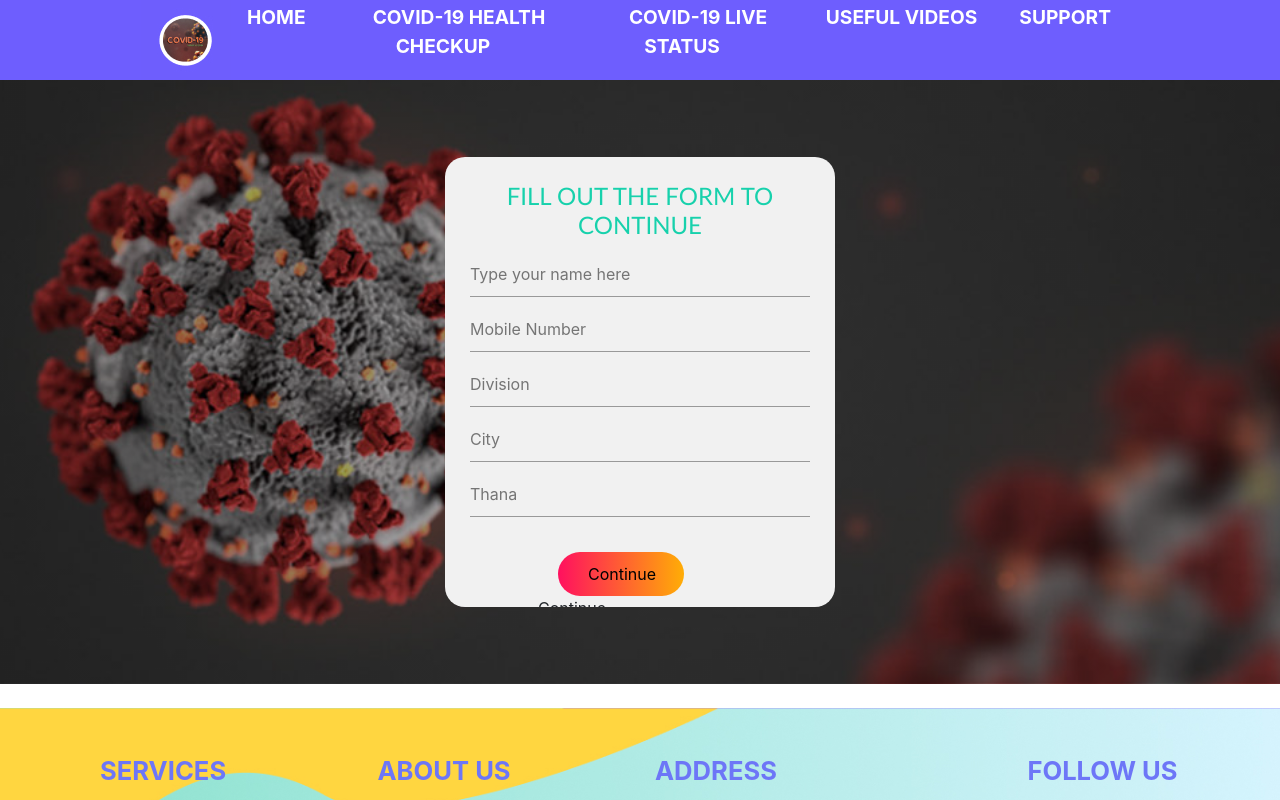
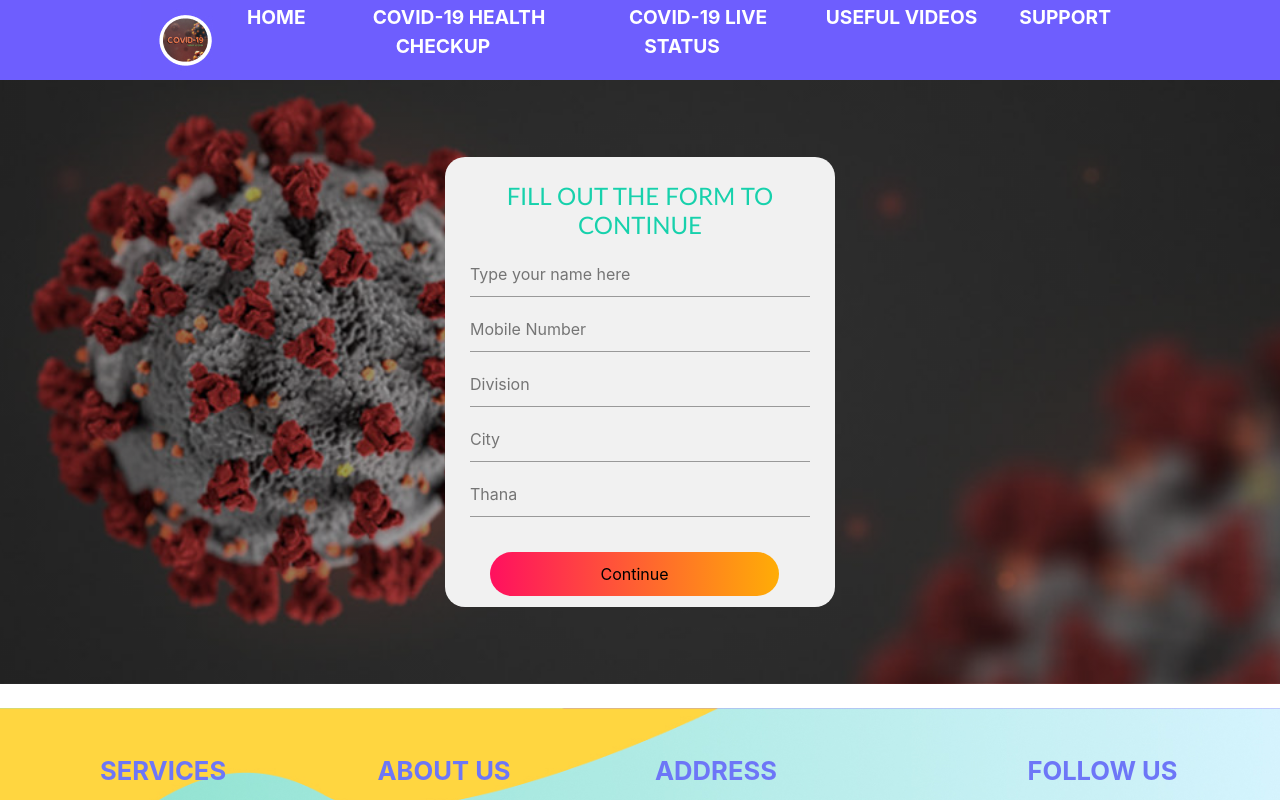
Before and after one commit to abdulkadershohan/COVID-19-SURVEY-FROM, a React (Create React App) app: page /input-form in a window 1280 px wide. Shown: the top 800 px of the page. Built offline with nearby package versions, Linux system fonts and the light colour scheme.

Commit message:
include sessionStorage & fix continue btn

```diff
--- a/src/Components/Form/input-form.js
+++ b/src/Components/Form/input-form.js
@@ -25,14 +25,16 @@ class InputForm extends Component {
     }
 
     onChangeName(e){
-        this.setState({
+      this.setState({
             name:e.target.value
         })
+
     }
     onChangePhone(e){
         this.setState({
             phone:e.target.value
         })
+
     }
     onChangeDiv(e){
         this.setState({
@@ -80,20 +82,31 @@ class InputForm extends Component {
             thana:'',
             score:''
         })
+        if(this.state.score<=1){
+            window.location.href=('/result-green')
+        }
+        else if(this.state.score===2){
+            window.location.href=('/result-avg')
+        }
+        else if(this.state.score>2){
+            window.location.href=('/result-danger')
+        }
+
+    }
+    onClickHandle=()=>{
+        if(this.state.score<=1)
+        {
+            sessionStorage.setItem("username","green")
+        }
+        else if(this.state.score===2){
+            sessionStorage.setItem("username","avg")
+        }
+        else if(this.state.score>2){
+            sessionStorage.setItem("username","danger")
+        }
 
     }
     render() {
-        let { score } = this.state;
-        let  toRender;
-        if(score<=1){
-            toRender= "/result-green";
-         }
-        else if(score===2){
-            toRender= "/result-avg";
-        }
-        else if(score>2 ){
-            toRender= "/result-danger";
-        }
 
         return (
             <>
@@ -103,32 +116,29 @@ class InputForm extends Component {
                             <h4>Fill out the Form to Continue</h4>
                         </div>
                         <form id="login" className="input-group"  onSubmit={this.onSubmit}>
-                            <input type="text" className="input-field" placeholder="Type your name here" required
+                            <input name="name" type="text" className="input-field" placeholder="Type your name here" required
                                    value={this.state.name}
                                    onChange={this.onChangeName}
                             />
-                            <input type="text" className="input-field" placeholder="Mobile Number" required
+                            <input name="phone" type="text" className="input-field" placeholder="Mobile Number" required
                                    value={this.state.phone}
                                    onChange={this.onChangePhone}
                             />
-                            <input type="text" className="input-field" placeholder="Division" required
+                            <input name="division" type="text" className="input-field" placeholder="Division" required
                                    value={this.state.division}
                                    onChange={this.onChangeDiv}
                             />
-                            <input type="text" className="input-field" placeholder="City" required
+                            <input name="city" type="text" className="input-field" placeholder="City" required
                                    value={this.state.city}
                                    onChange={this.onChangeCity}
                             />
-                            <input type="text" className="input-field" placeholder="Thana" required
+                            <input name="thana" type="text" className="input-field" placeholder="Thana" required
                                    value={this.state.thana}
                                    onChange={this.onChangeThana}
                             />
-                            <a href={toRender} style={{
-                                textDecoration:'none',
-                                marginLeft:'20%'
-                            }}>
-                                <button type="submit" className="submit-btn">Continue</button>
-                                Continue </a>
+
+                                <button onClick={this.onClickHandle} type="submit" className="submit-btn">Continue</button>
+
 
                         </form>
                     </div>
--- a/src/Survey/Survey Result/MainResult.js
+++ b/src/Survey/Survey Result/MainResult.js
@@ -12,7 +12,6 @@ class MainResult extends Component {
         return (
             <div>
 
-
                     {score<=1 &&(<ResultGreen/>)}
                     {score===2 &&(<ResultAvg/>)}
                     {score>2  &&(<ResultDanger/>)}
--- a/src/Survey/Survey Result/ResultAvg.js
+++ b/src/Survey/Survey Result/ResultAvg.js
@@ -1,13 +1,20 @@
 import React, {Component} from 'react';
 import './Result.css'
+import {Redirect}  from "react-router-dom";
 const ResultAvg=()=> {
-    return (
-        <div className="result-avg">
-            <div className="danger-top">
+    if(sessionStorage.getItem("username")!="avg"){
+        return <Redirect to="/survey"/>
+    }
+    else{
+        return (
+            <div className="result-avg">
+                <div className="danger-top">
+
+                </div>
 
             </div>
+        );
+    }
 
-        </div>
-    );
 }
 export default ResultAvg
--- a/src/Survey/Survey Result/ResultDanger.js
+++ b/src/Survey/Survey Result/ResultDanger.js
@@ -1,13 +1,20 @@
 import React, {Component} from 'react';
 import './Result.css'
+import {Redirect}  from "react-router-dom";
 const ResultDanger=(props)=> {
-    return (
-        <div className="result-danger">
-            <div className="danger-top">
+    if(sessionStorage.getItem("username")!="danger"){
+        return <Redirect to="/survey"/>
+    }
+    else {
+        return (
+            <div className="result-danger">
+                <div className="danger-top">
+
+                </div>
 
             </div>
+        );
+    }
 
-        </div>
-    );
 }
 export default ResultDanger
--- a/src/Survey/Survey Result/ResultGreen.js
+++ b/src/Survey/Survey Result/ResultGreen.js
@@ -1,14 +1,21 @@
 import React, {Component} from 'react';
 import './Result.css'
+import {Redirect}  from "react-router-dom";
 const ResultGreen=()=> {
-    return (
-        <div className="result-green">
-            <div className="danger-top">
+    if(sessionStorage.getItem("username")!="green"){
+        return <Redirect to="/survey"/>
+    }
+    else {
+        return (
+            <div className="result-green">
+                <div className="danger-top">
+
+                </div>
 
             </div>
 
-        </div>
+        );
+    }
 
-    );
 }
 export default ResultGreen
```
